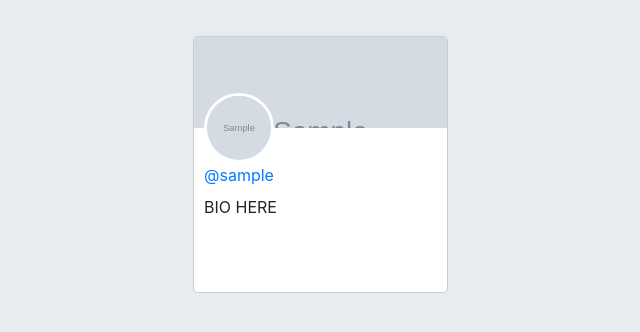
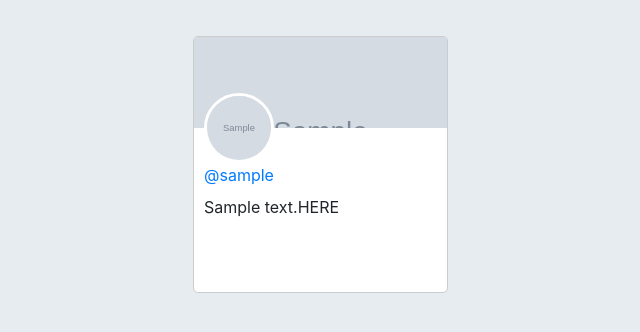
Before and after one commit to denyosaur/Unit26_TwitterClone, a Flask app: page /users in a window 1280 px wide. Shown: the part 46-378 px from the top of the page, without its empty margins (177-817 px from the left). Run offline with Flask 2, Linux system fonts and the light colour scheme; tables that the repository leaves empty hold one stand-in row (values such as "Sample post"); grey boxes marked "Sample" are stand-in pictures; some libraries are stand-ins or nearby versions.

Commit message:
Step 4 - Fix User Cards for followers, following, and list all users html

```diff
--- a/warbler/templates/users/followers.html
+++ b/warbler/templates/users/followers.html
@@ -19,8 +19,7 @@
             </a>
 
             {% if g.user.is_following(follower) %}
-                  <form method="POST"
-                        action="/users/stop-following/{{ follower.id }}">
+            <form method="POST" action="/users/stop-following/{{ follower.id }}">
               <button class="btn btn-primary btn-sm">Unfollow</button>
             </form>
             {% else %}
@@ -30,7 +29,7 @@
             {% endif %}
 
           </div>
-              <p class="card-bio">BIO HERE</p>
+          <p class="card-bio">{{follower.bio}}</p>
         </div>
       </div>
     </div>
--- a/warbler/templates/users/following.html
+++ b/warbler/templates/users/following.html
@@ -17,8 +17,7 @@
               <p>@{{ followed_user.username }}</p>
             </a>
             {% if g.user.is_following(followed_user) %}
-                  <form method="POST"
-                        action="/users/stop-following/{{ followed_user.id }}">
+            <form method="POST" action="/users/stop-following/{{ followed_user.id }}">
               <button class="btn btn-primary btn-sm">Unfollow</button>
             </form>
             {% else %}
@@ -28,7 +27,7 @@
             {% endif %}
 
           </div>
-              <p class="card-bio">BIO HERE</p>
+          <p class="card-bio">{{followed_user.bio}}</p>
         </div>
       </div>
     </div>
--- a/warbler/templates/users/index.html
+++ b/warbler/templates/users/index.html
@@ -28,15 +28,14 @@
                 <button class="btn btn-primary btn-sm">Unfollow</button>
               </form>
               {% else %}
-                        <form method="POST"
-                              action="/users/follow/{{ user.id }}">
+              <form method="POST" action="/users/follow/{{ user.id }}">
                 <button class="btn btn-outline-primary btn-sm">Follow</button>
               </form>
               {% endif %}
               {% endif %}
 
             </div>
-                  <p class="card-bio">BIO HERE</p>
+            <p class="card-bio">{{user.bio}}HERE</p>
           </div>
         </div>
       </div>
```
Lines whose indentation alone changed are shown as unchanged.
